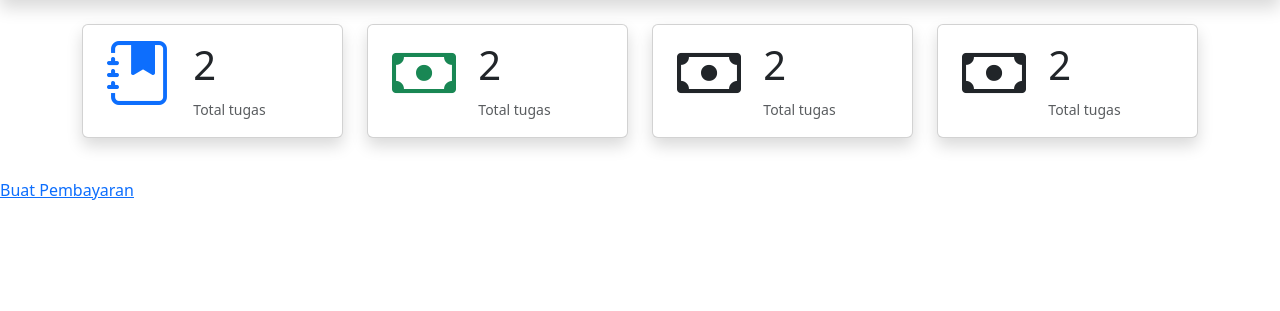
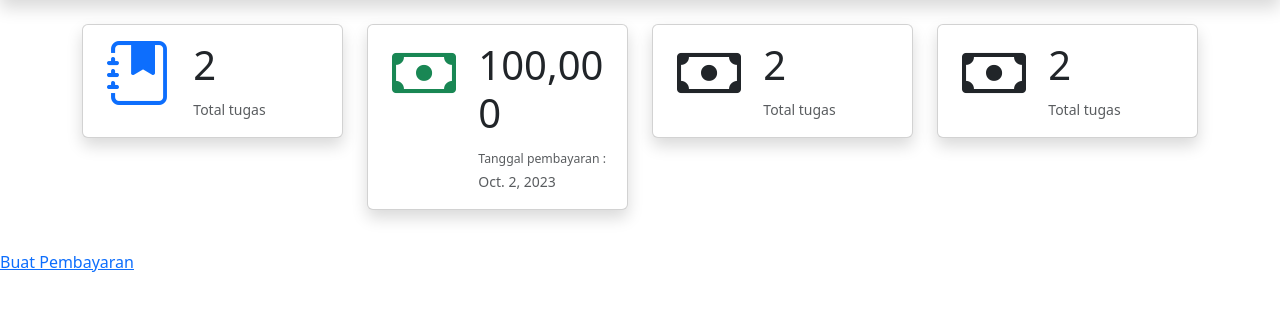
Before and after one commit to rinosetiyo/lms-project, a Django app: page / in a window 1280 px wide. Shown: the part 68-379 px from the top of the page. Run offline with Django 4.2, Linux system fonts and the light colour scheme; data comes from the database, SQL or seed files in the repository; both versions use the stored data as it was after the commit.

Commit message:
memperbaiki model pembayaran dan views

```diff
--- a/app/models.py
+++ b/app/models.py
@@ -35,7 +35,7 @@ class Tugas(models.Model):
         return self.judul_tugas
 
 class Pembayaran(models.Model):
-    jumlah_pembayaran = models.DecimalField(max_digits=10, decimal_places=2, null=True, blank=True)
+    jumlah_pembayaran = models.IntegerField(null=True, blank=True)
     jumlah_angsuran = models.IntegerField()
-    besar_angsuran = models.DecimalField(max_digits=10, decimal_places=2, null=True, blank=True)
+    besar_angsuran = models.IntegerField(null=True, blank=True)
     tanggal_pembayaran = models.DateField(null=True, blank=True)
--- a/app/urls.py
+++ b/app/urls.py
@@ -2,7 +2,6 @@ from django.urls import path
 from app import views
 urlpatterns = [
     path('', views.index, name="index"),
-    path('', views.daftar_pembayaran, name=""),
     path('buat_pembayaran', views.buat_pembayaran, name="buat_pembayaran"),
     path('bayar_angsuran/<int:pk>', views.bayar_angsuran, name="bayar_angsuran"),
 ]
--- a/app/views.py
+++ b/app/views.py
@@ -9,7 +9,7 @@ def buat_pembayaran(request):
         # Ambil data dari form
         jumlah_pembayaran = request.POST['jumlah_pembayaran']
         jumlah_angsuran = request.POST['jumlah_angsuran']
-        besar_angsuran = int(jumlah_pembayaran) / int(jumlah_angsuran)
+        besar_angsuran = jumlah_pembayaran / jumlah_angsuran
         tanggal_pembayaran = request.POST['tanggal_pembayaran']
 
         # Buat pembayaran baru
@@ -25,16 +25,6 @@ def buat_pembayaran(request):
         return redirect('index')
     return render(request, 'pages/buat.html')
 
-# Fungsi untuk melihat daftar pembayaran
-def daftar_pembayaran(request):
-    # Cari semua pembayaran
-    pembayaran = Pembayaran.objects.all()
-    context = {
-        'pembayaran': pembayaran,
-    }
-    # Render template
-    return render(request, 'pages/index.html', context)
-
 # Fungsi untuk membayar angsuran
 def bayar_angsuran(request, pk):
     # Cari pembayaran berdasarkan ID
@@ -48,56 +38,13 @@ def bayar_angsuran(request, pk):
     return redirect('index')
 
 def index(request):
+    all_pembayaran = Pembayaran.objects.all().order_by('-tanggal_pembayaran',)[0:1]
     semua_tugas = Tugas.objects.all()
     jumlah_tugas = semua_tugas.count()
 
     context = {
         'semuaTugas': semua_tugas,
         'jumlah_tugas': jumlah_tugas,
+        'semua_pembayaran': all_pembayaran,
     }
     return render(request, 'pages/index.html', context)
-
-
-# <!DOCTYPE html>
-# <html lang="en">
-# <head>
-#     <meta charset="UTF-8">
-#     <title>Pembayaran</title>
-# </head>
-# <body>
-#     <h1>Pembayaran</h1>
-
-#     {% if request.user.is_authenticated %}
-#         <a href="{% url 'pembayaran:buat' %}">Buat Pembayaran</a>
-#     {% endif %}
-
-#     {% if pembayaran %}
-#         <table>
-#             <tr>
-#                 <th>Jumlah Pembayaran</th>
-#                 <th>Jumlah Angsuran</th>
-#                 <th>Besar Angsuran</th>
-#                 <th>Tanggal Jatuh Tempo</th>
-#                 <th>Tanggal Pembayaran</th>
-#             </tr>
-#             {% for pembayaran in pembayaran %}
-#                 <tr>
-#                     <td>{{ pembayaran.jumlah_pembayaran }}</td>
-#                     <td>{{ pembayaran.jumlah_angsuran }}</td>
-#                     <td>{{ pembayaran.besar_angsuran }}</td>
-#                     <td>{{ pembayaran.tanggal_jatuh_tempo }}</td>
-#                     <td>{{ pembayaran.tanggal_pembayaran }}</td>
-#                 </tr>
-#             {% endfor %}
-#         </table>
-#     {% endif %}
-
-#     {% if request.user.is_authenticated %}
-#         <form action="{% url 'pembayaran:bayar' pk=pembayaran.pk %}" method="post">
-#             {% csrf_token %}
-
-#             <button type="submit">Bayar Angsuran</button>
-#         </form>
-#     {% endif %}
-# </body>
-# </html>
--- a/lms/settings.py
+++ b/lms/settings.py
@@ -39,6 +39,7 @@ INSTALLED_APPS = [
     'django.contrib.sessions',
     'django.contrib.messages',
     'django.contrib.staticfiles',
+    'django.contrib.humanize',
 ]
 
 MIDDLEWARE = [
--- a/templates/pages/index.html
+++ b/templates/pages/index.html
@@ -1,4 +1,5 @@
 {% load static %}
+{% load humanize %}
 <!doctype html>
 <html lang="en">
   <head>
@@ -55,6 +56,7 @@
                     </div>
                     </a>
                 </div>
+                {% for pembayaran in semua_pembayaran %}
                 <div class="col-lg-3 col-md-6">
                     <a href="#" class="text-decoration-none">
                     <div class="card mb-3 shadow">
@@ -64,14 +66,15 @@
                             </div>
                             <div class="col-8">
                                 <div class="card-body">
-                                    <h5 class="card-title fs-1">{{ jumlah_tugas }}</h5>
-                                    <small class="text-muted">Total tugas</small>
+                                    <h5 class="card-title fs-1">{{ pembayaran.besar_angsuran | intcomma }}</h5>
+                                    <small class="text-muted"><small>Tanggal pembayaran : </small>{{ pembayaran.tanggal_pembayaran }}</small>
                                 </div>
                             </div>
                         </div>
                     </div>
                     </a>
                 </div>
+                {% endfor %}
                 <div class="col-lg-3 col-md-6">
                     <a href="#" class="text-decoration-none">
                     <div class="card mb-3 shadow">
```
Also changed, not shown: app/migrations/0007_pembayaran_created_at_pembayaran_updated_at.py (added), app/migrations/0008_remove_pembayaran_created_at_and_more.py (added), app/migrations/0009_remove_pembayaran_updated_at.py (added), app/migrations/0010_alter_pembayaran_besar_angsuran_and_more.py (added), db.sqlite3.
